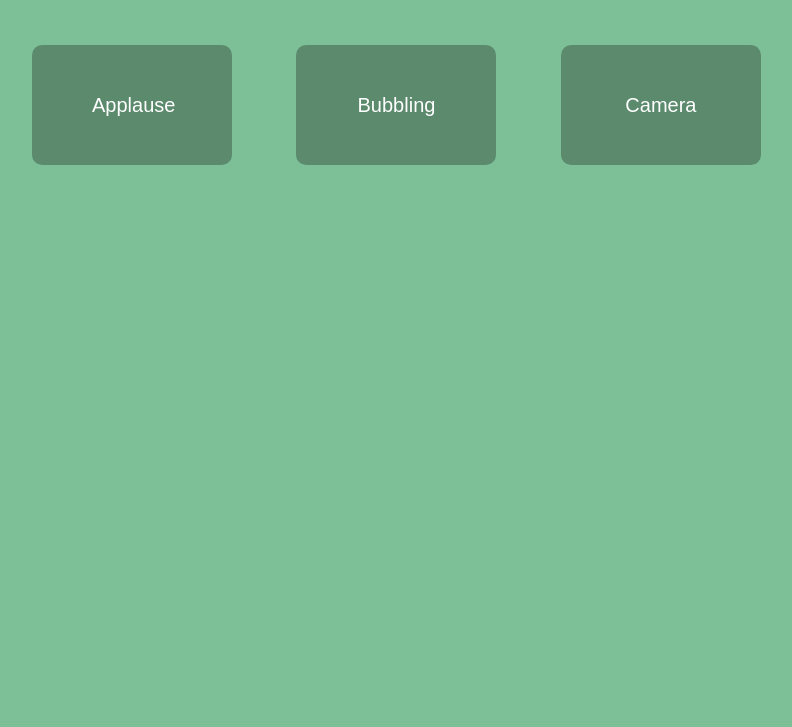
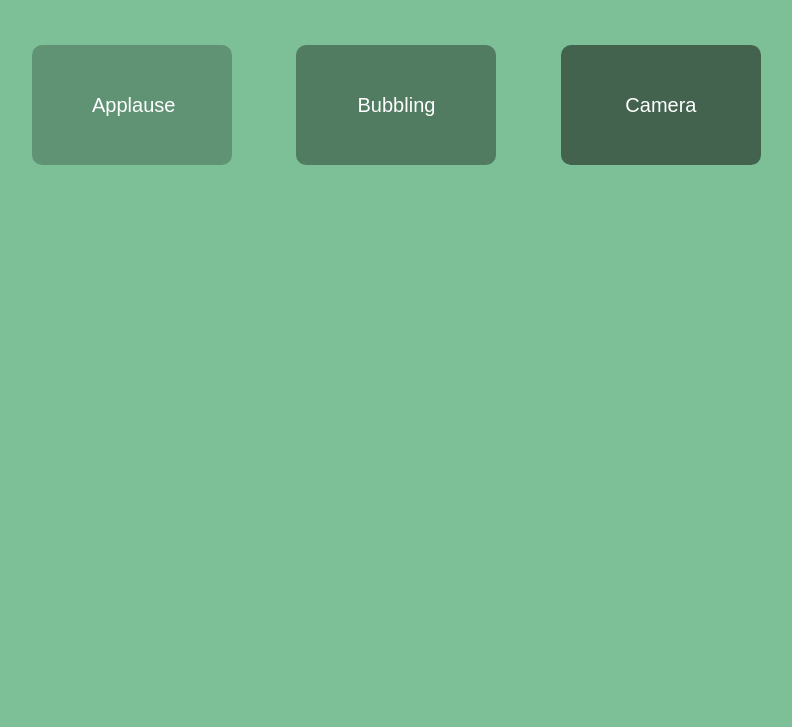
Before and after one commit to nadiaolejnik/mi349_soundboard, a plain HTML site: page index.html in a window 1280 px wide. Shown: the part 73-800 px from the top of the page, without its empty margins (6-798 px from the left). Drawn offline with Linux system fonts and the light colour scheme.

Commit message:
changes to css

```diff
--- a/style.css
+++ b/style.css
@@ -15,13 +15,24 @@ button {
     width: 200px;
     text-align: center;
     font-size: 20px;
-    background-color: #5B8A6D;
     color: white;
     line-height: 0;
     border: none;
     border-radius: 10px;
 }
 
+#first-button {
+    background-color: #609374;
+}
+
+#second-button {
+    background-color: #517C62;
+}
+
+#third-button {
+    background-color: #43634F;
+}
+
 button:hover {
     opacity: 0.7;
 }
```
